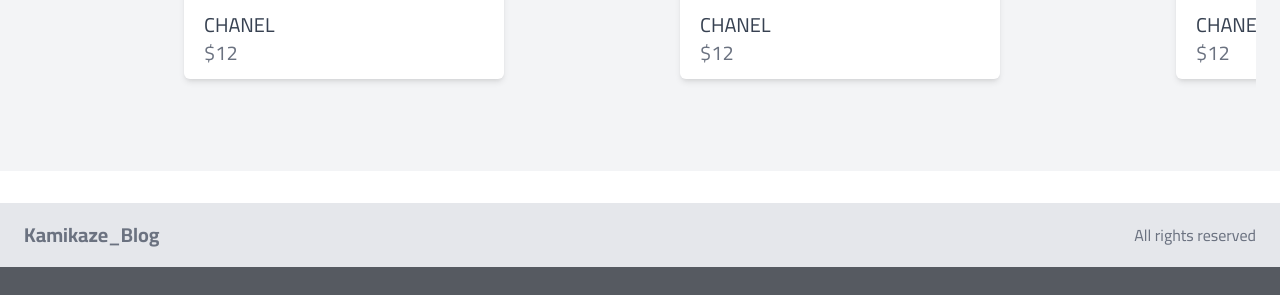
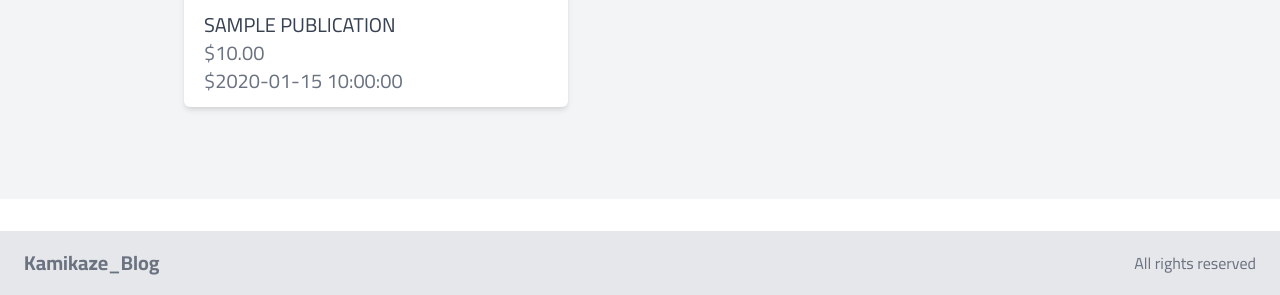
Before and after one commit to Youcode-Classe-E-2023-2024/Kamikaze_Blog, a PHP site: page /Kamikaze_Blog/ in a window 1280 px wide. Shown: the part 997-1292 px from the top of the page. Before the commit the page ends 1264 px from the top, so only its background shows below. Run offline with PHP 8.4, Linux system fonts and the light colour scheme; tables that the repository leaves empty hold one stand-in row (values such as "Sample post"); some libraries are stand-ins or nearby versions.

Commit message:
get last 4 post added

```diff
--- a/app/controllers/Pages.php
+++ b/app/controllers/Pages.php
@@ -1,15 +1,20 @@
 <?php
   class Pages extends Controller {
     private $userModel ;
+    private $publicationModel;
     public function __construct(){
       $this->userModel = $this->model('User');
+      $this->publicationModel = $this->model('Publication');
 
     }
 
     public function index(){
 
-
-      $this->view('pages/index');
+     $Publication = $this->publicationModel->homepub();
+     $data=[
+      'pub' => $Publication
+     ];
+      $this->view('pages/index', $data);
 
 
     }
--- a/app/models/Publication.php
+++ b/app/models/Publication.php
@@ -17,4 +17,14 @@ Class Publication {
         }
 
     }
+    public function homepub(){
+
+    $this->db->query("SELECT *
+    FROM `publication`
+    ORDER BY `created_at` DESC
+    LIMIT 4");
+    $result = $this->db->resultSet();
+    return $result;
+   }
+
 }
--- a/app/views/pages/index.php
+++ b/app/views/pages/index.php
@@ -75,21 +75,22 @@
             <h3 class="text-gray-600 text-2xl font-medium">Fashions</h3>
 
             <div class="flex overflow-x-scroll  hide-scroll-bar  py-7">
-                <?php for ($i = 0; $i < 100; $i++) { ?>
-
+                <?php
+                    foreach($data['pub'] as $item):
+                    ?>
 
                         <a href="" class="  hover:no-underline text-xl  lg:ml-40 md:ml-20 ml-10 w-full max-w-sm mx-4 rounded-md shadow-md   hover:shadow-xl transition-shadow duration-300 ease-in-out bg-white">
-                            <div class="flex items-end justify-end h-56 w-80 bg-cover" style="background-image: url('https://images.unsplash.com/photo-1563170351-be82bc888aa4?ixlib=rb-1.2.1&ixid=eyJhcHBfaWQiOjEyMDd9&auto=format&fit=crop&w=376&q=80')">
-
+                            <div class="flex items-end justify-end h-56 w-80 bg-cover" style="background-image: url('<?php echo URLROOT?>/public/img/e-commerce.png')">
                             </div>
                             <div class="px-5 py-3">
-                                <h3 class="text-gray-700 uppercase  ">Chanel</h3>
-                                <span class="text-gray-500 mt-2  ">$12</span>
+                                <h3 class="text-gray-700 uppercase  "><?php echo $item->title; ?></h3>
+                                <span class="text-gray-500 mt-2  ">$<?php echo $item->prix; ?></span><br>
+                                <span class="text-gray-500 mt-2  ">$<?php echo $item->created_at; ?></span>
                             </div>
 
                             </a>
 
-                <?php } ?>
+                <?php endforeach ?>
 
 
             </div>
```
